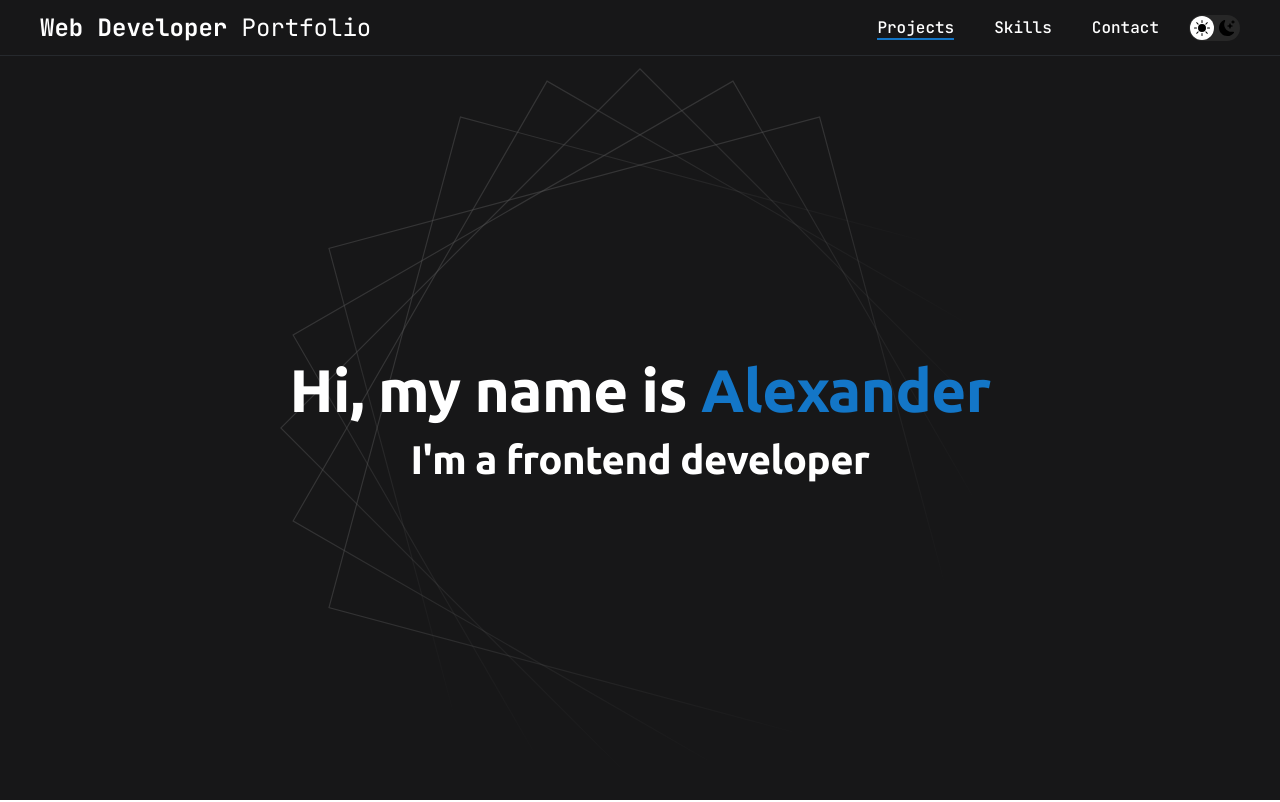
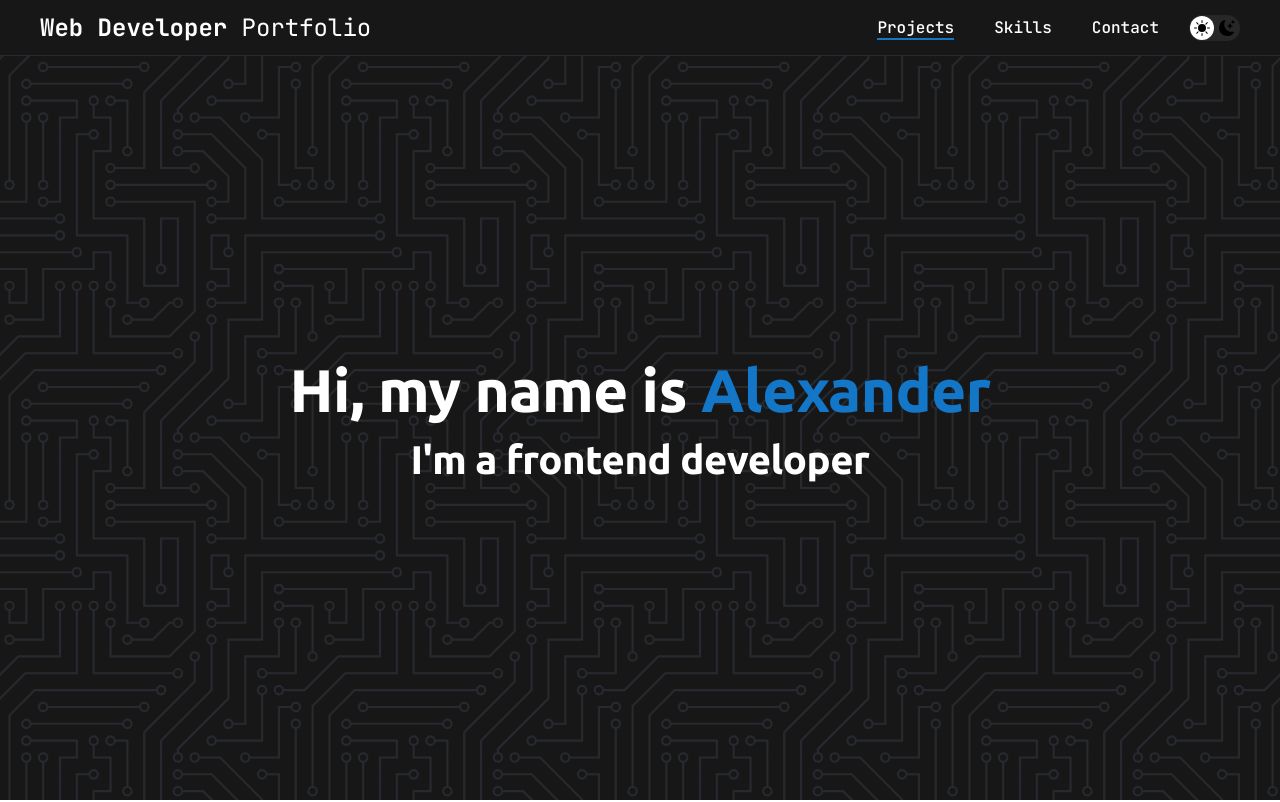
Before and after one commit to winerar/portfolio-old, a React (Vite) app: page / in a window 1280 px wide. Shown: the top 802 px of the page. Built offline with nearby package versions, Linux system fonts and the light colour scheme.

Commit message:
bg animation

```diff
--- /dev/null
+++ b/src/styles/animations.css
@@ -0,0 +1,17 @@
+@keyframes bg-animation {
+  0%,
+  25%,
+  100% {
+    background-size: 20rem;
+  }
+
+  30%,
+  40% {
+    background-size: 10rem;
+  }
+
+  75%,
+  80% {
+    background-size: 25rem;
+  }
+}
--- a/src/styles/main.css
+++ b/src/styles/main.css
@@ -1,4 +1,5 @@
 @import "reset.css";
+@import "animations.css";
 @import url("https://fonts.googleapis.com/css2?family=JetBrains+Mono:wght@400;500;700;800&family=Ubuntu:wght@400;500;700&display=swap");
 
 /*
@@ -232,33 +233,15 @@ a {
   box-sizing: border-box;
 
   background-color: var(--dark-bg);
-  background-image: url("../assets/images/common/header-bg.svg");
-  background-repeat: no-repeat;
-  background-size: 45rem;
+  background-image: url("../assets/images/common/circuit-board.svg");
+  background-repeat: repeat;
+  background-size: 20rem;
   background-position: center center;
 
   color: var(--header-text);
   text-align: center;
 
-  animation: bg-animation 20s 3s infinite ease-in-out;
-}
-
-@keyframes bg-animation {
-  0%,
-  25%,
-  100% {
-    background-size: 45rem;
-  }
-
-  30%,
-  40% {
-    background-size: 35rem;
-  }
-
-  75%,
-  80% {
-    background-size: 70rem;
-  }
+  animation: bg-animation 30s 3s infinite ease-in-out;
 }
 
 .header__wrapper {
```
Also changed, not shown: src/assets/images/common/circuit-board.svg (added).
